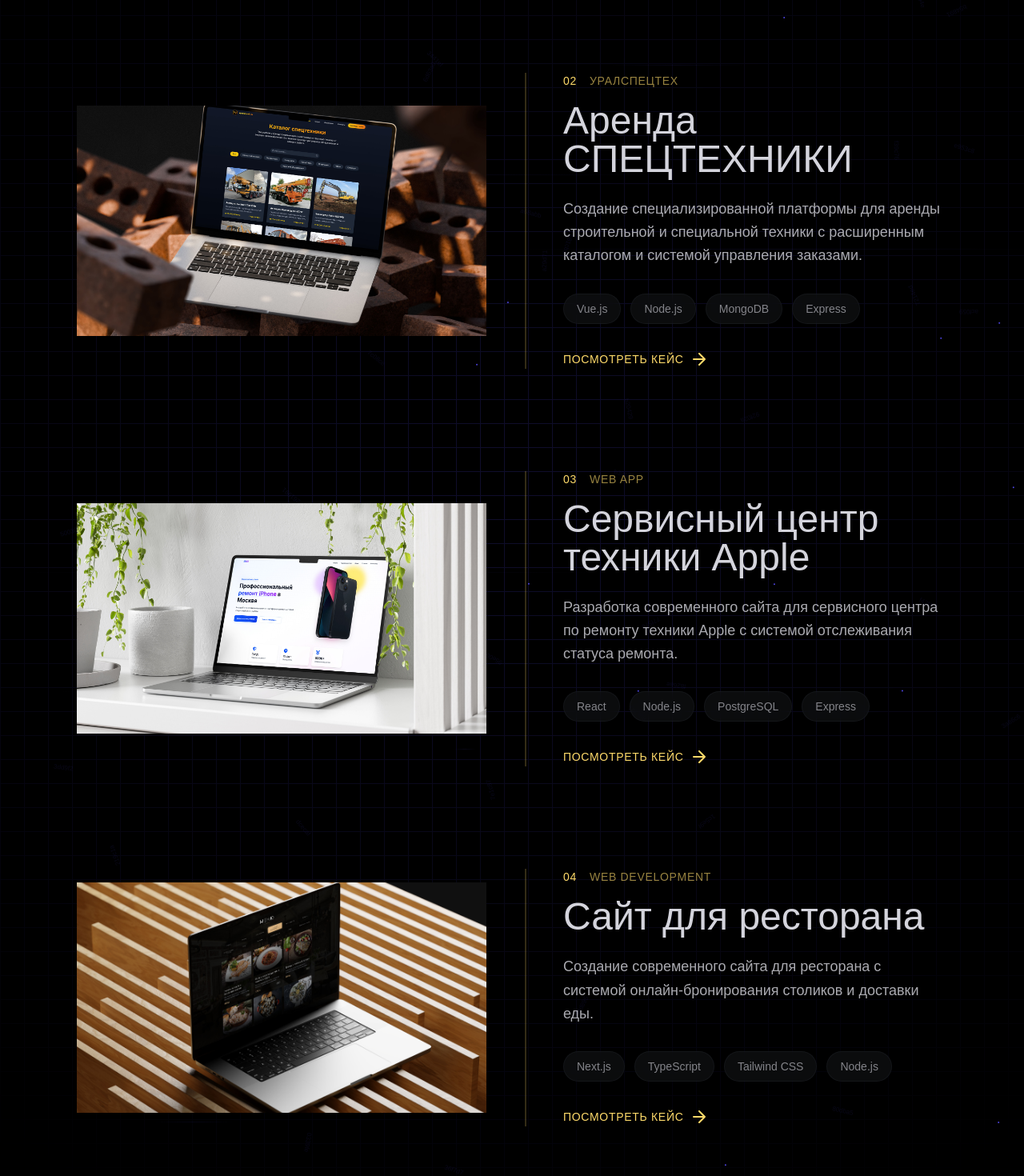
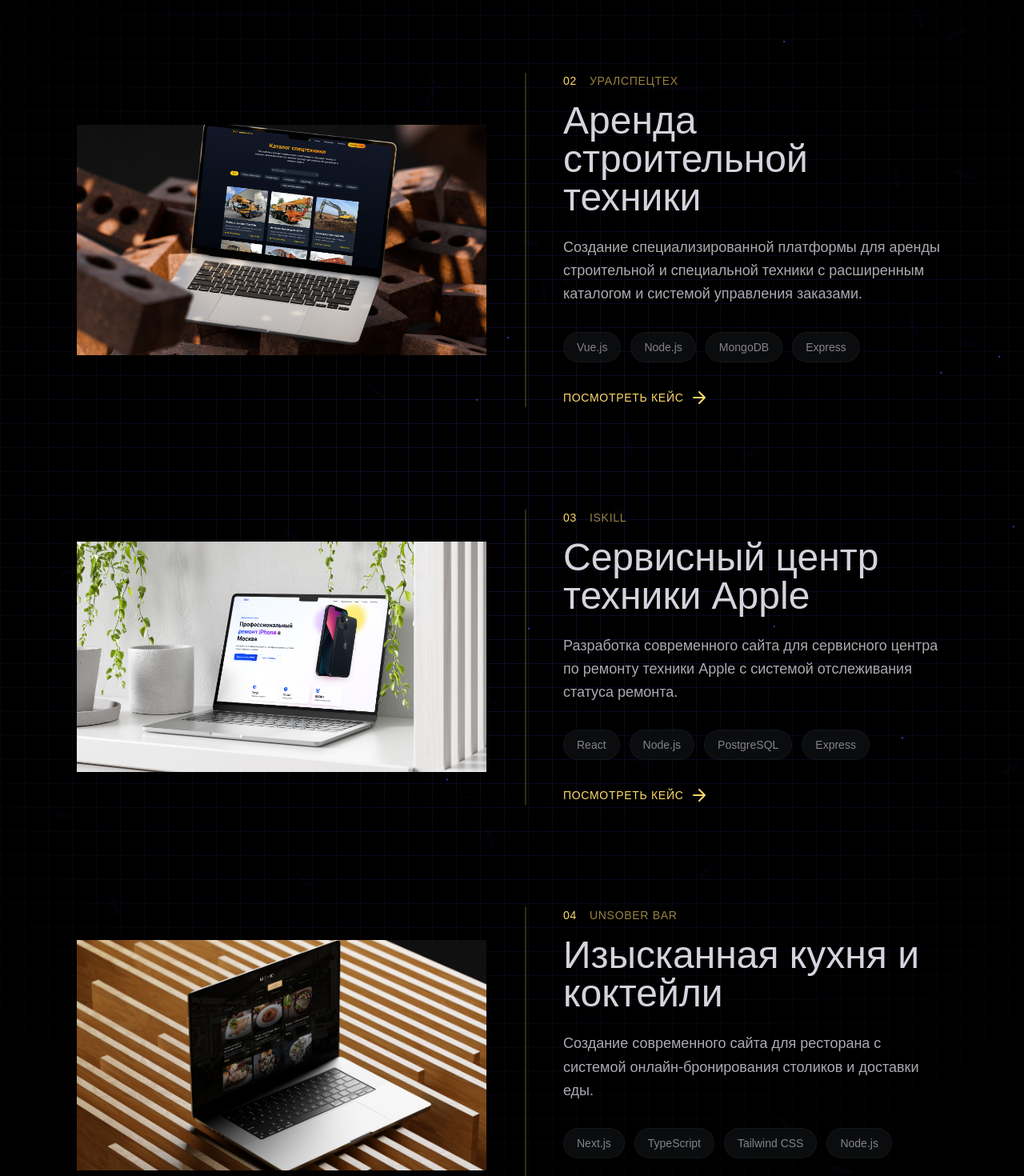
Before and after one commit to burkovmu/mishlen-team, a Next.js app: page / in a window 1280 px wide. Shown: the part 3840-5310 px from the top of the page at 80% size. Built offline with nearby package versions, Linux system fonts and the light colour scheme; a web font is replaced by a local one.

Commit message:
Add top padding to privacy and terms pages

```diff
--- a/src/app/privacy/page.tsx
+++ b/src/app/privacy/page.tsx
@@ -110,7 +110,7 @@ export default function PrivacyPolicy() {
 
   return (
     <div className="min-h-screen bg-black text-white">
-      <div className="container mx-auto px-4 py-16">
+      <div className="container mx-auto px-4 py-32">
         <motion.div
           initial={{ opacity: 0, y: 20 }}
           animate={{ opacity: 1, y: 0 }}
--- a/src/app/projects/[id]/page.tsx
+++ b/src/app/projects/[id]/page.tsx
@@ -10,14 +10,14 @@ import { useLocale } from '@/app/context/LocaleContext';
 const projectsRu = {
   'project1': {
     title: 'Аренда автомобилей в Дубае',
-    description: 'Разработка современного веб-сайта для аренды автомобилей премиум-класса в Дубае с удобной системой бронирования и оплаты.',
-    url: 'https://dubai-cars.rent',
+    description: 'Разработка современного веб-сайта для аренды автомобилей премиум-класса в Дубае с удобной системой бронирования.',
+    url: 'https://rent-car-dubai.vercel.app',
     fullDescription: `Проект представляет собой комплексное решение для аренды автомобилей премиум-класса в Дубае.
     Сайт разработан с учетом специфики рынка и потребностей клиентов, предоставляя удобный интерфейс для выбора и бронирования автомобилей.
 
     Особенности проекта:
     • Интеграция с платежными системами
-    • Многоязычный интерфейс (русский, английский, арабский)
+    • Многоязычный интерфейс (русский, английский)
     • Система управления автопарком
     • Интеграция с CRM-системой
     • Мобильная версия с адаптивным дизайном`,
@@ -62,7 +62,7 @@ const projectsRu = {
     projectNotFound: "Проект не найден"
   },
   'project2': {
-    title: 'Аренда СПЕЦТЕХНИКИ',
+    title: 'Аренда строительной техники',
     description: 'Создание специализированной платформы для аренды строительной и специальной техники с расширенным каталогом и системой управления заказами.',
     url: 'https://specteh.vercel.app/',
     fullDescription: `Платформа для аренды специальной техники разработана с учетом специфики строительной отрасли.
@@ -117,7 +117,7 @@ const projectsRu = {
   'project3': {
     title: 'Сервисный центр техники Apple',
     description: 'Разработка современного сайта для сервисного центра по ремонту техники Apple с системой отслеживания статуса ремонта.',
-    url: 'https://apple-service.center',
+    url: 'https://iskill-service.vercel.app',
     fullDescription: `Сайт сервисного центра Apple разработан для удобства клиентов и оптимизации работы сервиса.
     Платформа предоставляет возможность отслеживать статус ремонта, записываться на диагностику и получать уведомления о готовности устройства.
 
@@ -170,7 +170,7 @@ const projectsRu = {
   'project4': {
     title: 'Сайт для ресторана',
     description: 'Создание современного сайта для ресторана с системой онлайн-бронирования столиков и доставки еды.',
-    url: 'https://restaurant.example',
+    url: 'https://unsoberbar.vercel.app',
     fullDescription: `Сайт ресторана разработан с учетом современных трендов в сфере общественного питания.
     Платформа предоставляет удобный интерфейс для просмотра меню, бронирования столиков и заказа доставки.
 
@@ -223,7 +223,7 @@ const projectsRu = {
   'project5': {
     title: 'Бенто торты на заказ',
     description: 'Разработка современного веб-сайта для компании по производству и продаже Бенто тортов с системой онлайн-заказа и доставки.',
-    url: 'https://bento-cakes.ru',
+    url: 'https://bento-cakes.vercel.app',
     fullDescription: `Проект представляет собой комплексное решение для компании, специализирующейся на производстве и продаже Бенто тортов.
     Сайт разработан с учетом специфики кондитерского бизнеса и потребностей клиентов, предоставляя удобный интерфейс для выбора и заказа тортов.
 
--- a/src/app/terms/page.tsx
+++ b/src/app/terms/page.tsx
@@ -108,7 +108,7 @@ export default function TermsOfUse() {
 
   return (
     <div className="min-h-screen bg-black text-white">
-      <div className="container mx-auto px-4 py-16">
+      <div className="container mx-auto px-4 py-32">
         <motion.div
           initial={{ opacity: 0, y: 20 }}
           animate={{ opacity: 1, y: 0 }}
--- a/src/components/ProjectsSection.tsx
+++ b/src/components/ProjectsSection.tsx
@@ -14,13 +14,13 @@ const projectsRu = [
     title: 'Аренда автомобилей в Дубае',
     description: 'Разработка современного веб-сайта для аренды автомобилей премиум-класса в Дубае с удобной системой бронирования и оплаты.',
     image: '/project1.jpg',
-    category: 'Web Development',
+    category: 'Rent Dubai',
     technologies: ['React', 'Next.js', 'TypeScript', 'Tailwind CSS'],
     link: '/projects/project1'
   },
   {
     id: 'project2',
-    title: 'Аренда СПЕЦТЕХНИКИ',
+    title: 'Аренда строительной техники',
     description: 'Создание специализированной платформы для аренды строительной и специальной техники с расширенным каталогом и системой управления заказами.',
     image: '/project2.jpg',
     category: 'УРАЛСПЕЦТЕХ',
@@ -32,16 +32,16 @@ const projectsRu = [
     title: 'Сервисный центр техники Apple',
     description: 'Разработка современного сайта для сервисного центра по ремонту техники Apple с системой отслеживания статуса ремонта.',
     image: '/project3.jpg',
-    category: 'Web App',
+    category: 'iSkill',
     technologies: ['React', 'Node.js', 'PostgreSQL', 'Express'],
     link: '/projects/project3'
   },
   {
     id: 'project4',
-    title: 'Сайт для ресторана',
+    title: 'Изысканная кухня и коктейли',
     description: 'Создание современного сайта для ресторана с системой онлайн-бронирования столиков и доставки еды.',
     image: '/project4.jpg',
-    category: 'Web Development',
+    category: 'UNSOBER BAR',
     technologies: ['Next.js', 'TypeScript', 'Tailwind CSS', 'Node.js'],
     link: '/projects/project4'
   },
@@ -50,7 +50,7 @@ const projectsRu = [
     title: 'Бенто торты на заказ',
     description: 'Разработка современного веб-сайта для компании по производству и продаже Бенто тортов с системой онлайн-заказа и доставки.',
     image: '/project5.jpg',
-    category: 'Web Development',
+    category: 'Bento Cakes',
     technologies: ['React', 'Next.js', 'TypeScript', 'Tailwind CSS'],
     link: '/projects/project5'
   }
```
Also changed, not shown: public/fonts/ofont.ru_SAIBA-45.ttf (added).
